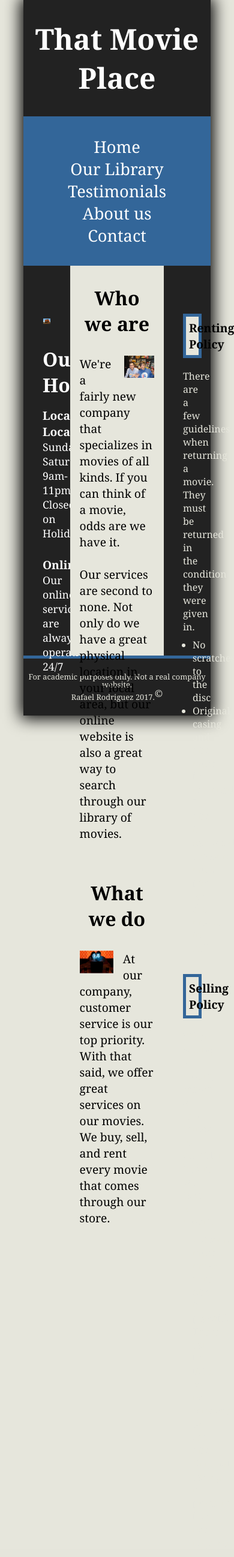
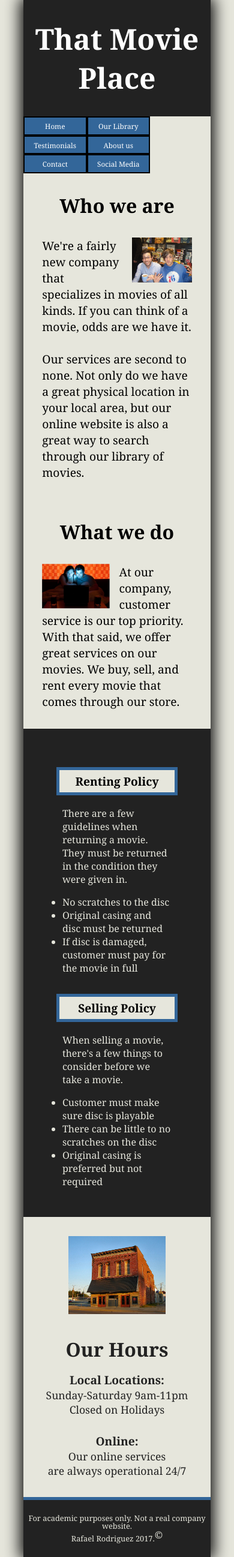
Before and after one commit to rodrigrv/rafaelvrod, a PHP site: page / in a window 390 px wide. Shown: the whole page at 60% size. Before the commit the page ends 2039 px from the top, so only its background shows below. Run offline with PHP 8.4, Linux system fonts and the light colour scheme.

Commit message:
Adapting to responsive web design standards and implentation of website aesthetics.

```diff
--- a/Projects/CTEC 2350 Redesign/css/main.css
+++ b/Projects/CTEC 2350 Redesign/css/main.css
@@ -22,8 +22,8 @@ h1 {font-size: 3em; color:#fff;}
 h2 {font-size: 2rem;}
 nav {background:#369; margin:0 auto; padding:2em 0; text-align: center; width:100%;}
 nav ul li {display: inline-block;}
+nav ul li a:visited {color:#fff; transition: .5s}
 nav ul li a:hover {color:#000; transition:.5s}
-nav ul li a:visited {color:#fff; transition: .5s}
 nav ul li a {
   color:#fff;
   font-size: 1.7rem;
@@ -32,12 +32,16 @@ nav ul li a {
   transition:.5s;
 }
 
+.nav-mobile-only {display: none;}
+
+/* ******************** Home Page ******************** */
+
 /* Left Section */
 .body-wrapper {margin:0 auto; width:100%;}
 .left-content, .main-content, .right-content {
   background:#222222;
   float:left;
-  height:650px;
+  height:750px;
   position:relative;
 }
 
@@ -76,7 +80,56 @@ section:nth-child(2) {background:#e6e6dc;}
 .right-text, .right-list {color:#e6e6dc;}
 .right-text {margin:0 0 .5em;}
 .right-list {margin:0 0 0 1em;}
+.left-content-mobile {
+  display: none;
+  background:#e6e6dc;
+  float:left;
+  height:750px;
+  position:relative;
+}
 
+.clearfix {clear:both;}
 footer {background:#222; border-top: 5px solid #369; clear:both; padding:1.5em 0;}
 .footer-text {color:#e6e6dc; font-size: .8rem; line-height: 1; text-align: center;}
 .footer-text span {display: block; font-size: .8rem;}
+
+/* ******************** Media Queries ******************** */
+@media screen and (max-width:1330px) {.right-content-wrap {margin:1em;}}
+@media screen and (max-width:1060px) {nav ul li a {font-size: 2.5vw;}}
+@media screen and (max-width:980px) {
+  nav {padding:1.5em 0;}
+  .left-content {display: none;}
+  .left-content-mobile {display: block; height:auto; width:100%;}
+  .left-content, .right-content, .main-content {height: auto; padding:0 0 2rem; width: 100%;}
+  .right-heading {width: 50%;}
+  .right-text {margin:0 auto; width:50%;}
+  .right-list {margin:1em auto; width:50%;}
+  .left-img {width:50%;}
+  .left-copy {color:#222222;}
+  .hours {padding:0;}
+}
+
+@media screen and (max-width:800px) {
+  .right-heading {width:65%;}
+  .right-text {width:65%;}
+  .right-list {width:65%;}
+  .left-img {width:65%;}
+}
+
+@media screen and (max-width:640px) {
+  .nav-mobile-only {display: block;}
+  nav {padding:0;}
+  nav ul li {display: block;}
+  nav ul li a {
+    background: #369;
+    border: 2px solid #000;
+    float:left;
+    font-size: 3vw;
+    padding: .5em .834em;
+    width:26.3%;
+  }
+
+  nav ul li a:visited {border:2px solid #fff;}
+  nav ul li a:hover {border:2px solid #ede6dc;}
+
+}
--- a/Projects/CTEC 2350 Redesign/index.html
+++ b/Projects/CTEC 2350 Redesign/index.html
@@ -19,6 +19,7 @@
 	    <li><a href="testimonials.html">Testimonials</a></li>
 	    <li><a href="about.html">About us</a></li>
 	    <li><a href="contact.html">Contact</a></li>
+			<li class="nav-mobile-only"><a href="social-media.html">Social Media</a></li>
 		</ul>
   </nav>
 	<section class="body-wrapper">
@@ -74,6 +75,19 @@
 				</div>
 			</div>
 		</section>
+		<section class="left-content-mobile">
+	    <div class="hours">
+	      <div class="left-img">
+	      	<img src="images/building.jpg" alt="The Movie Place" title="That Movie Place" />
+	      </div>
+	      <div class="left-copy">
+	        <h2 class="left-heading">Our Hours</h2>
+	        	<p class="left-text"><strong>Local Locations:</strong><br/>Sunday-Saturday 9am-11pm<br/>Closed on Holidays<br/> <span><strong><br/>Online:</strong><br/>Our online services<br/> are always operational 24/7</span>
+						</p>
+	      </div>
+	    </div>
+	  </section>
+
 		<div class="clearfix"></div>
 	</section>
 	<footer>
```
